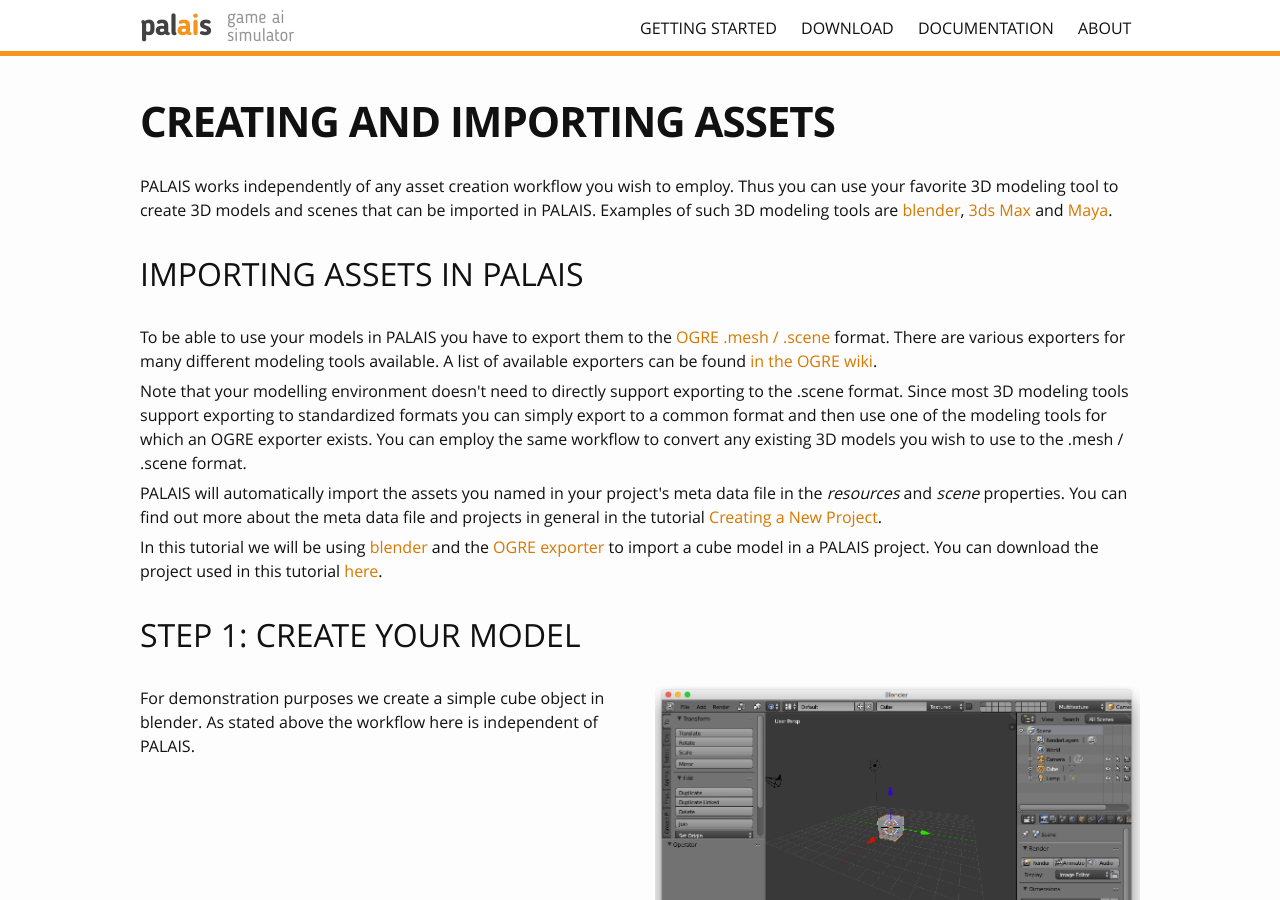
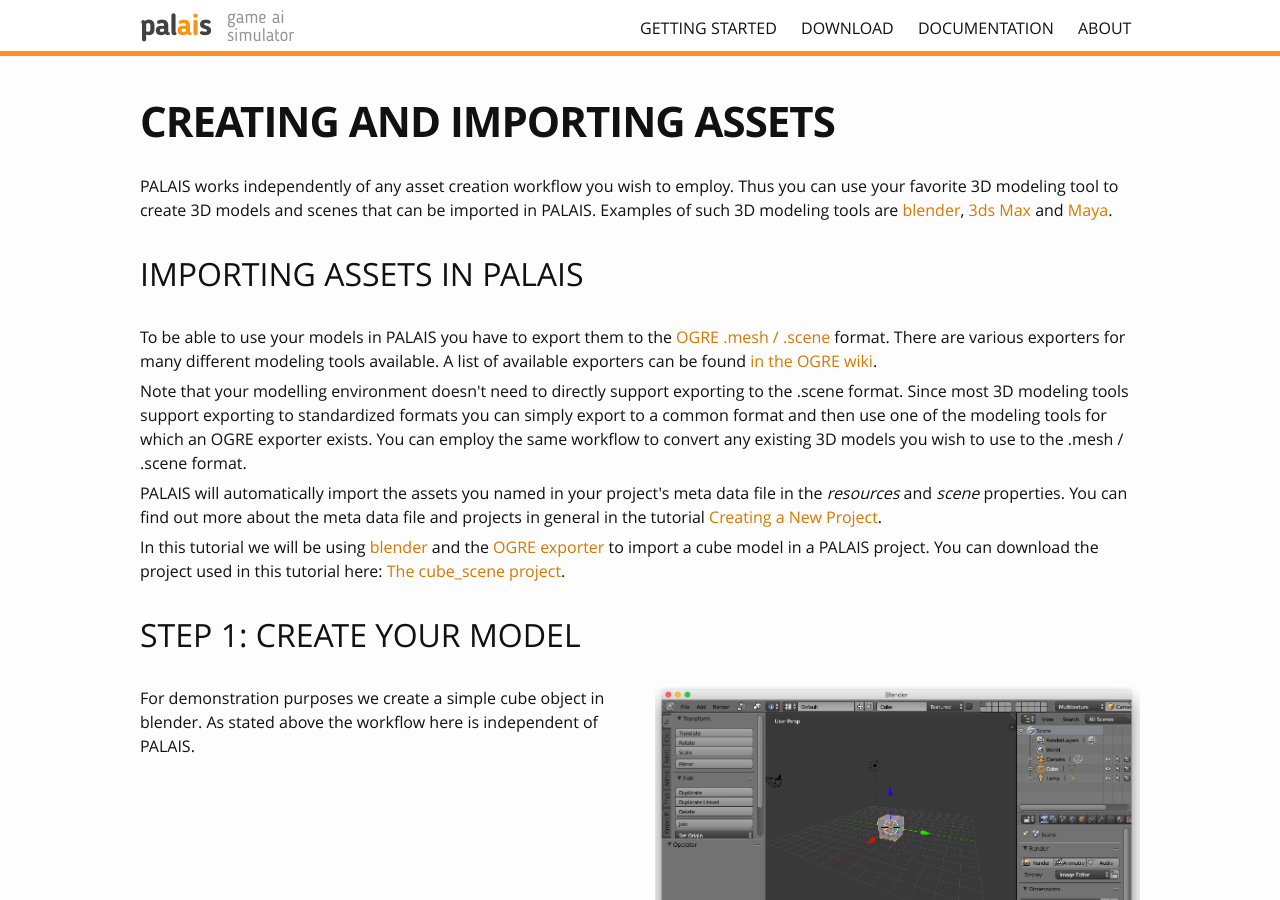
Before and after one commit to palais-ai/palais-ai.github.io, a Jekyll site: the page built from tutorials/Importing Assets.md, in a window 1280 px wide and 900 px high. Built offline with Jekyll 4.4.1, drawn with Linux system fonts in a browser that asks for light colours.

```diff
--- a/tutorials/Importing Assets.md
+++ b/tutorials/Importing Assets.md
@@ -21,7 +21,7 @@ tag: 3
 		PALAIS will automatically import the assets you named in your project's meta data file in the <em>resources</em> and <em>scene</em> properties. You can find out more about the meta data file and projects in general in the tutorial <a href="{{ "/tutorials/creating-a-new-project/" | prepend: site.baseurl }}">Creating a New Project</a>.
 	</p>
 	<p>
-		In this tutorial we will be using <a href="http://www.blender.org/">blender</a> and the <a href="https://bitbucket.org/MindCalamity/blender2ogre">OGRE exporter</a> to import a cube model in a PALAIS project. You can download the project used in this tutorial <a href="{{ "/resources/ImportingAssets.zip" | prepend: site.baseurl }}">here</a>.
+		In this tutorial we will be using <a href="http://www.blender.org/">blender</a> and the <a href="https://bitbucket.org/MindCalamity/blender2ogre">OGRE exporter</a> to import a cube model in a PALAIS project. You can download the project used in this tutorial here: <a href="{{ "/resources/cube_scene.zip" | prepend: site.baseurl }}">The cube_scene project</a>.
 	</p>
 
 	<h2>STEP 1: Create Your Model</h2>
```
Also changed, not shown: tutorials/Implementing Custom Behavior (Capture the Flag).md (added, +19 -0 lines), tutorials/Implementing Custom Behavior.md (deleted, +0 -13 lines), 3 other files.
